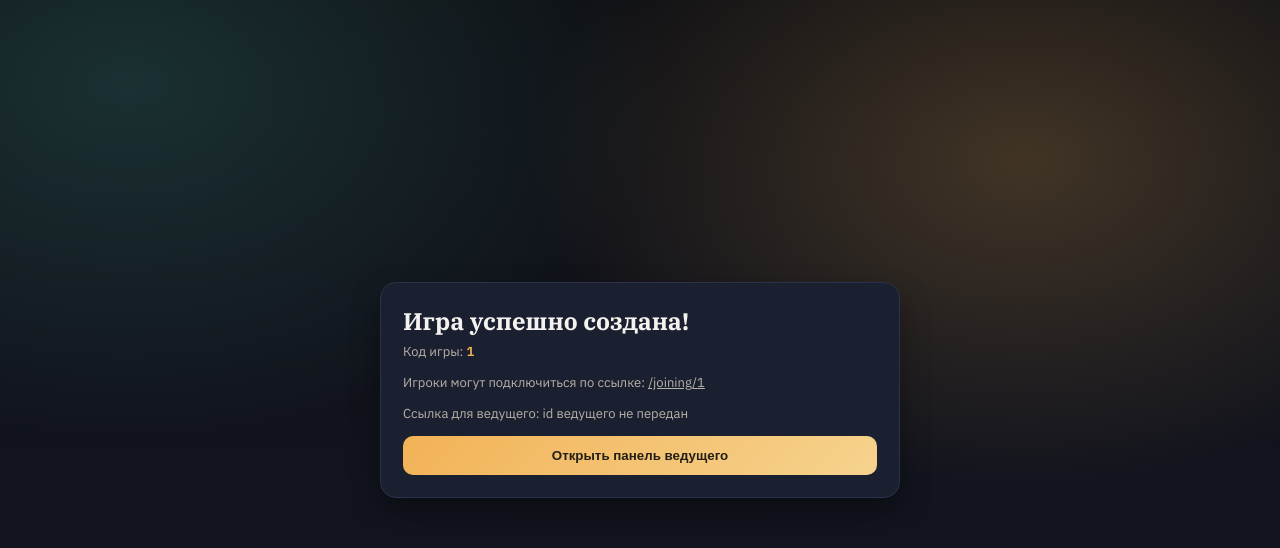
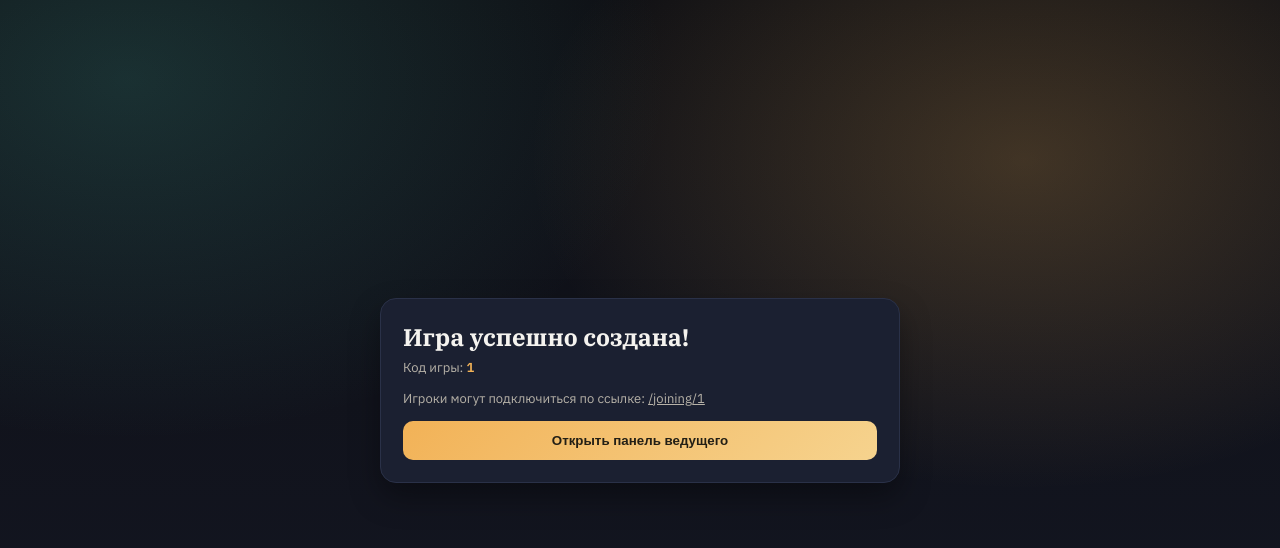
Before and after one commit to yoyojin-dev/hse-course-project-2025, a React (Vite) app in the folder app/frontend/: page /created/1 in a window 1280 px wide. Shown: the top 548 px of the page. Built offline with nearby package versions, Linux system fonts and the light colour scheme.

Commit message:
Удалена дублирующаяся ссылка для ведущего, node_modules добавлен в .gitignore для избежания конфликтов

```diff
--- a/app/frontend/src/client/pages/CreatedPage.tsx
+++ b/app/frontend/src/client/pages/CreatedPage.tsx
@@ -24,14 +24,6 @@ const CreatedPage: React.FC = () => {
             <div className="help">
               Игроки могут подключиться по ссылке: <a href={`/joining/${gamecode}`}>/joining/{gamecode}</a>
             </div>
-            <div className="help">
-              Ссылка для ведущего:{' '}
-              {facilitatorLink ? (
-                <a href={facilitatorLink}>открыть панель ведущего</a>
-              ) : (
-                <span>id ведущего не передан</span>
-              )}
-            </div>
             <button
               className="btn"
               type="button"
```
Also changed, not shown: 1 other file (tests, documents, lock files or other folders).
